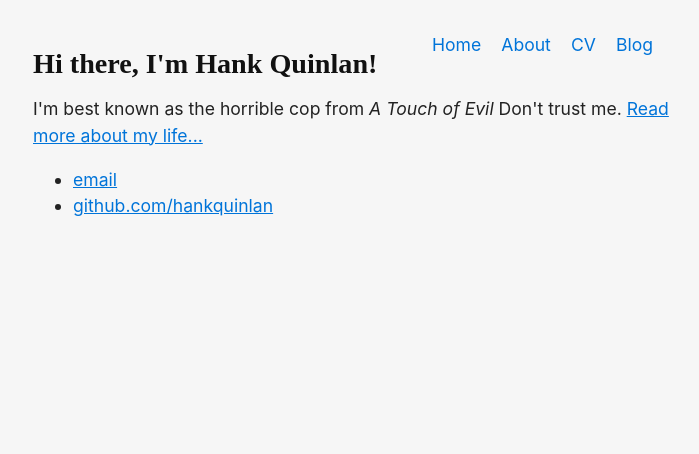
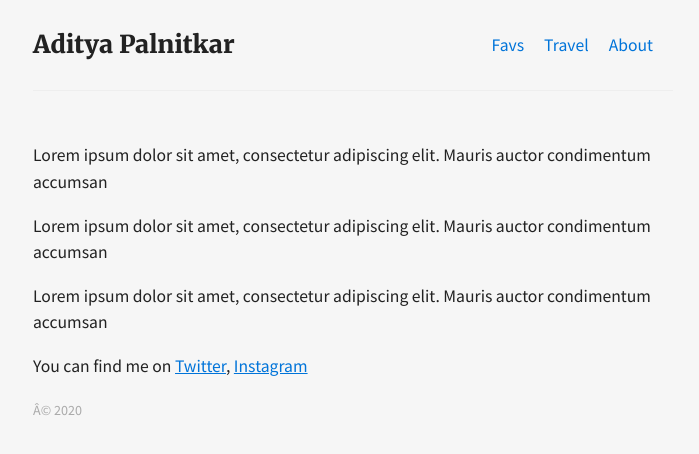
Before and after one commit to palnitkar/palnitkar.github.io, a Jekyll site: the page index.html, which Jekyll copies as it is, in a window 1280 px wide. Shown: the top 454 px of the page, without its empty margins (287-986 px from the left). Built offline with Jekyll 4.4.1, drawn with Linux system fonts in a browser that asks for light colours.

Commit message:
Update index.html

```diff
--- a/index.html
+++ b/index.html
@@ -1,8 +1,54 @@
----
-layout: default
-title: Hank Quinlan, Horrible Cop
----
-<div class="blurb">
-	<h1>Hi there, I'm Hank Quinlan!</h1>
-	<p>I'm best known as the horrible cop from <em>A Touch of Evil</em> Don't trust me. <a href="/about">Read more about my life...</a></p>
-</div><!-- /.blurb -->
+
+<!DOCTYPE html>
+<html lang="en"><head>
+  <meta content="text/html; charset=UTF-8" name="Content-Type" />
+  <meta name="viewport" content="width=device-width" />
+  <meta name="twitter:card" content="summary_large_image" />
+  <meta name="twitter:site" content="@juliadewahl" />
+  <meta name="twitter:creator" content="@juliadewahl" />
+  <meta content="Aditya Palnitkar" property="og:site_name">
+
+  <meta content="Aditya Palnitkar" property="og:title">
+
+  <meta content="website" property="og:type">
+
+  <meta content="Aditya Palnitkar" property="og:description">
+
+  <meta content="https://palnitkar.github.io/about/" property="og:url">
+
+  <meta content="https://juliadewahl.com/assets/images/julia.png" property="og:image">
+
+
+  <title>Aditya Palnitkar</title>
+
+  <link rel="stylesheet" type="text/css" href="/css/main.css">
+  <link href="https://fonts.googleapis.com/css?family=Merriweather:400,900|Source+Sans+Pro:300i,400,700&display=swap" rel="stylesheet">
+
+</head>
+<body>
+
+    <header>
+      <div id="title"><a href="/">Aditya Palnitkar</a></div>
+      <nav>
+          <ul>
+              <li><a href="/writing/">Favs</a></li>
+              <li><a href="/travel-guides/">Travel</a></li>
+              <li><a href="/about/">About</a></li>
+          </ul>
+      </nav>
+    </header>
+    <main>
+    <h1></h1>
+<p>Lorem ipsum dolor sit amet, consectetur adipiscing elit. Mauris auctor condimentum accumsan</p>
+
+<p>Lorem ipsum dolor sit amet, consectetur adipiscing elit. Mauris auctor condimentum accumsan</p>
+
+<p>Lorem ipsum dolor sit amet, consectetur adipiscing elit. Mauris auctor condimentum accumsan</p>
+
+<p>You can find me on <a href="https://twitter.com/adityapalnitkar">Twitter</a>, <a href="https://www.instagram.com/adityapalnitkar/">Instagram</a></p>
+<footer>
+  <p class="muted small">© 2020</p>
+</footer>
+    </main>
+  </body>
+</html>
```
